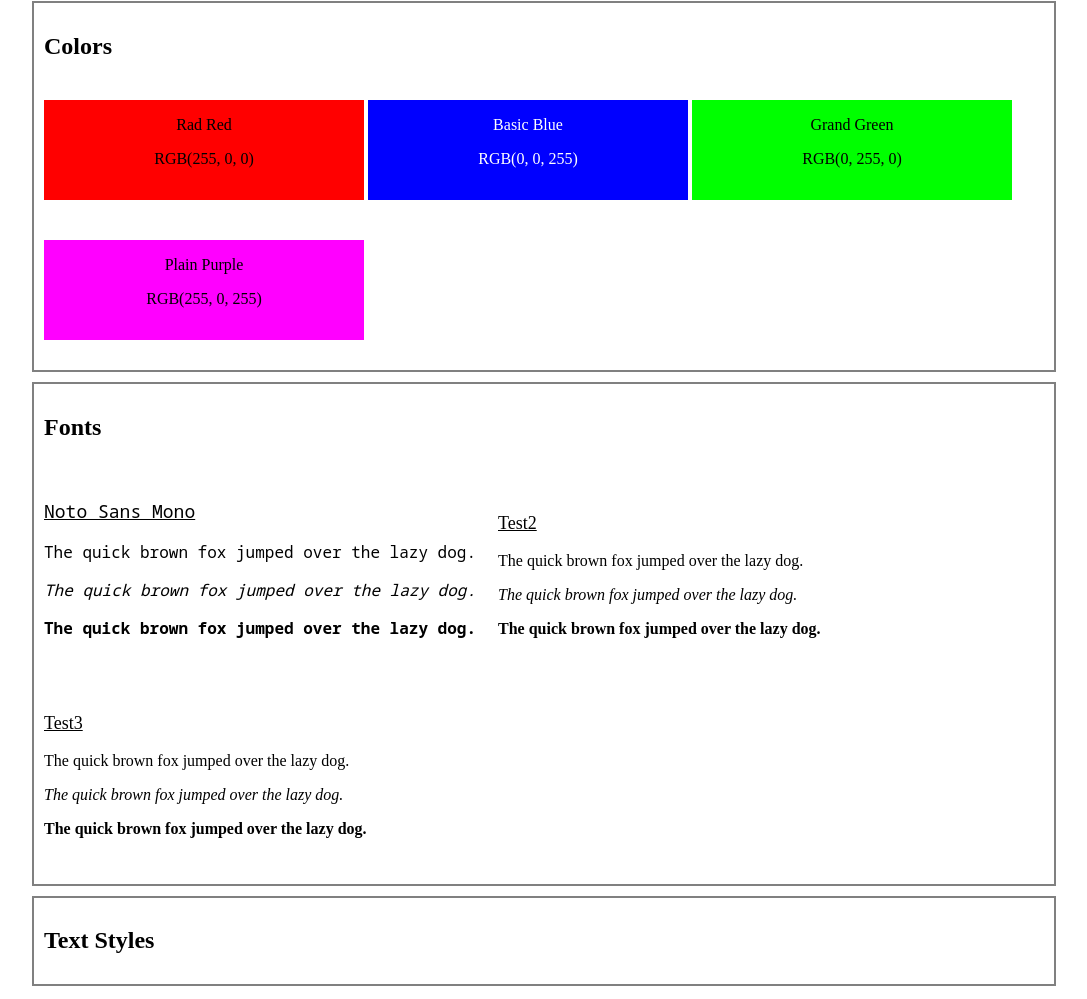
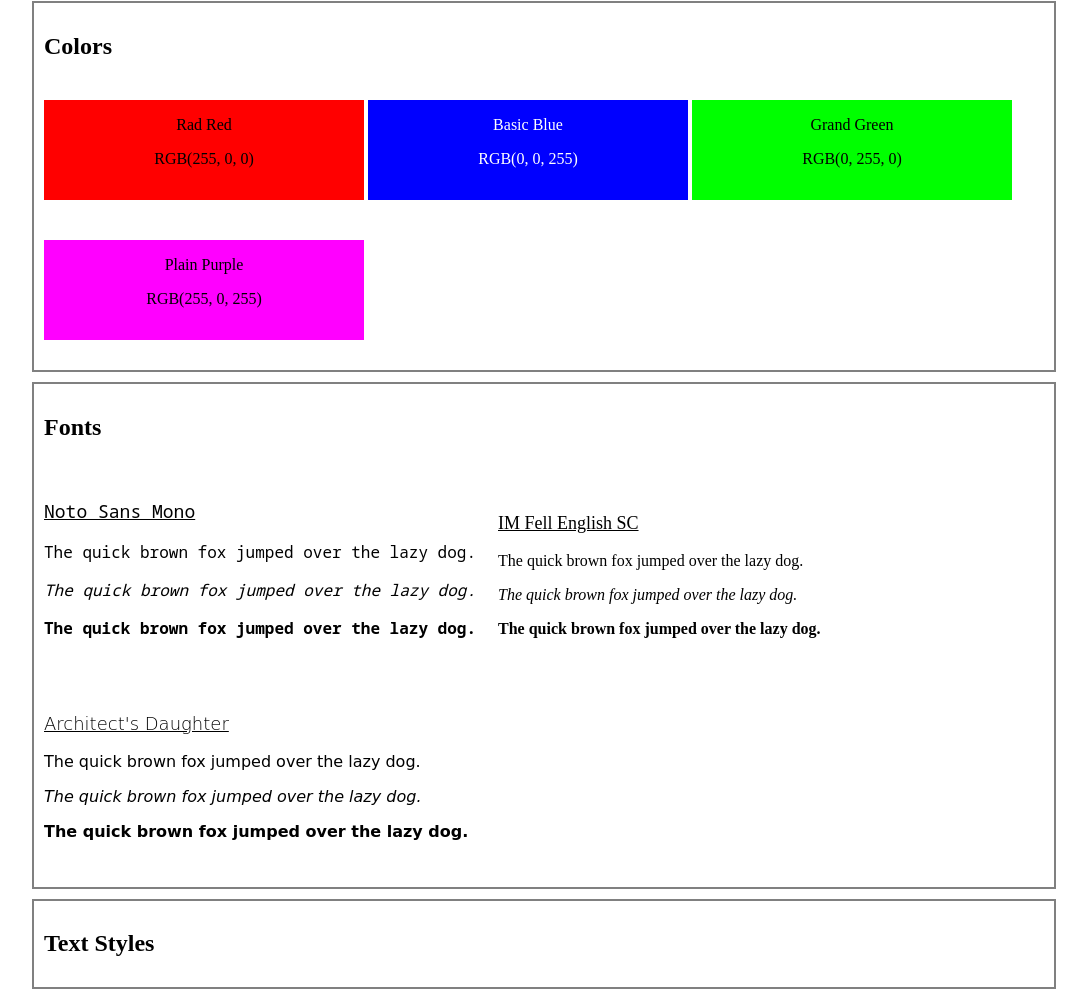
Before and after one commit to DaltonCraig/website-design-system, a plain HTML site: page index.html in a window 1280 px wide. Shown: the part 79-1078 px from the top of the page, without its empty margins (96-1183 px from the left). Drawn offline with Linux system fonts and the light colour scheme; a web font is replaced by a local one.

Commit message:
Complete font section

```diff
--- a/index.html
+++ b/index.html
@@ -36,14 +36,14 @@
                     <p class="italic">The quick brown fox jumped over the lazy dog.</p>
                     <p class="bold">The quick brown fox jumped over the lazy dog.</p>
                 </div>
-                <div class="font-container">
-                    <h3 class="font-name">Test2</h3>
+                <div class="font-container fell-english">
+                    <h3 class="font-name">IM Fell English SC</h3>
                     <p class="regular">The quick brown fox jumped over the lazy dog.</p>
                     <p class="italic">The quick brown fox jumped over the lazy dog.</p>
                     <p class="bold">The quick brown fox jumped over the lazy dog.</p>
                 </div>
-                <div class="font-container">
-                    <h3 class="font-name">Test3</h3>
+                <div class="font-container arch-daughter">
+                    <h3 class="font-name">Architect's Daughter</h3>
                     <p class="regular">The quick brown fox jumped over the lazy dog.</p>
                     <p class="italic">The quick brown fox jumped over the lazy dog.</p>
                     <p class="bold">The quick brown fox jumped over the lazy dog.</p>
--- a/resources/style/css/style.css
+++ b/resources/style/css/style.css
@@ -5,6 +5,23 @@
     font-stretch: 100%;
     font-display: swap;
     src: url(https://fonts.gstatic.com/s/notosansmono/v11/BngrUXNETWXI6LwhGYvaxZikqZqK6fBq6kPvUce2oAZcdthSBUsYck4-_FNJ093dVQ.woff2) format('woff2');
+    unicode-range: U+0000-00FF, U+0131, U+0152-0153, U+02BB-02BC, U+02C6, U+02DA, U+02DC, U+2000-206F, U+2074, U+20AC, U+2122, U+2191, U+2193, U+2212, U+2215, U+FEFF, U+FFFD;
+  }
+/* latin */
+@font-face {
+    font-family: 'IM Fell English SC';
+    font-style: normal;
+    font-weight: 400;
+    font-display: swap;
+    src: url(https://fonts.gstatic.com/s/imfellenglishsc/v12/a8IENpD3CDX-4zrWfr1VY879qFF05pZ7PIIP.woff2) format('woff2');
+    unicode-range: U+0000-00FF, U+0131, U+0152-0153, U+02BB-02BC, U+02C6, U+02DA, U+02DC, U+2000-206F, U+2074, U+20AC, U+2122, U+2191, U+2193, U+2212, U+2215, U+FEFF, U+FFFD;
+  }
+@font-face {
+    font-family: 'Architects Daughter';
+    font-style: normal;
+    font-weight: 400;
+    font-display: swap;
+    src: url(https://fonts.gstatic.com/s/architectsdaughter/v11/KtkxAKiDZI_td1Lkx62xHZHDtgO_Y-bvTYlg4w.woff2) format('woff2');
     unicode-range: U+0000-00FF, U+0131, U+0152-0153, U+02BB-02BC, U+02C6, U+02DA, U+02DC, U+2000-206F, U+2074, U+20AC, U+2122, U+2191, U+2193, U+2212, U+2215, U+FEFF, U+FFFD;
   }
 
@@ -61,6 +78,12 @@ body{
 .noto-sans-mono{
     font-family: "Noto Sans Mono", monospace;
 }
+.fell-english{
+    font-family: 'IM Fell English SC', serif;
+}
+.arch-daughter{
+    font-family: 'Architects Daughter', cursive;
+}
 .regular{
     font-weight: normal;
 }
```
